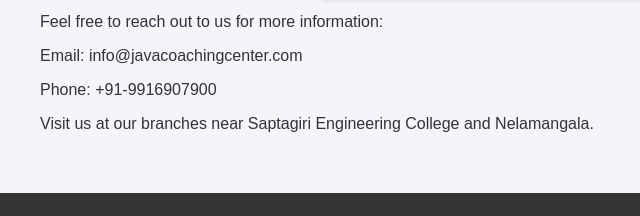
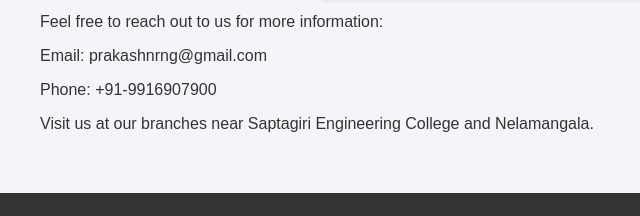
Before and after one commit to prakashnrng/javacoachingcenter, a plain HTML site: page index.html in a window 1280 px wide. Shown: the part 941-1157 px from the top of the page, 0-640 px from the left. Drawn offline with Linux system fonts and the light colour scheme.

Commit message:
Update index.html

```diff
--- a/index.html
+++ b/index.html
@@ -121,7 +121,7 @@
                 <button type="submit">Submit</button>
             </form>
             <p>Feel free to reach out to us for more information:</p>
-            <p>Email: info@javacoachingcenter.com</p>
+            <p>Email: prakashnrng@gmail.com</p>
             <p>Phone: +91-9916907900</p>
             <p>Visit us at our branches near Saptagiri Engineering College and Nelamangala.</p>
         </section>
```
